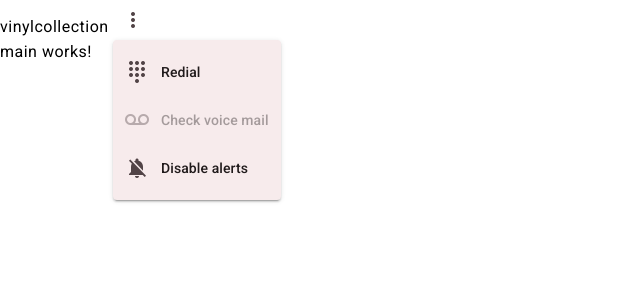
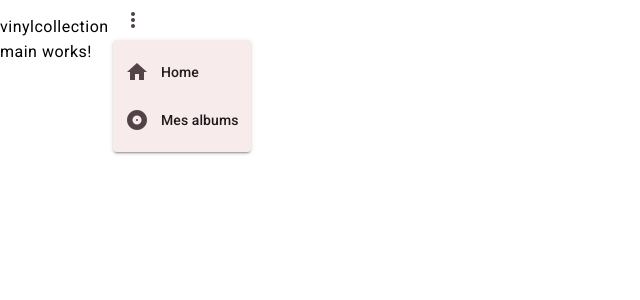
Before and after one commit to tony-dugue/curious-academy-learn-angular-18-signal, an Angular app: page /main in a window 1280 px wide. Both pictures are taken after a click on the button "more_vert". Shown: the top 300 px of the page, without its empty margins (0-640 px from the left). Built offline with nearby package versions, Linux system fonts and the light colour scheme.

Commit message:
feat(menu): add component-side routing to menu

```diff
--- a/projects/vinylcollection/src/app/app.routes.ts
+++ b/projects/vinylcollection/src/app/app.routes.ts
@@ -5,5 +5,6 @@ import { vinylsRoutes } from './features/vinyls/vinyls.routes';
 export const routes: Routes = [
   { path: '', pathMatch: 'full', redirectTo: 'main' },
   { path: 'main', component: MainComponent },
-  ...vinylsRoutes
+  //...vinylsRoutes
+  { path: 'vinyls', children: vinylsRoutes }
 ];
--- a/projects/vinylcollection/src/app/shared/ui/menus/main-menu/main-menu.component.html
+++ b/projects/vinylcollection/src/app/shared/ui/menus/main-menu/main-menu.component.html
@@ -3,18 +3,18 @@
 </button>
 
 <mat-menu #menu="matMenu">
-  <button mat-menu-item>
-    <mat-icon>dialpad</mat-icon>
-    <span>Redial</span>
+  <button mat-menu-item (click)="goToUrl('')">
+    <mat-icon>home</mat-icon>
+    <span>Home</span>
   </button>
 
-  <button mat-menu-item disabled>
+  <button mat-menu-item (click)="goToUrl('vinyls')">
+    <mat-icon>album</mat-icon>
+    <span>Mes albums</span>
+  </button>
+
+  <!-- <button mat-menu-item disabled>
     <mat-icon>voicemail</mat-icon>
     <span>Check voice mail</span>
-  </button>
-
-  <button mat-menu-item>
-    <mat-icon>notifications_off</mat-icon>
-    <span>Disable alerts</span>
-  </button>
+  </button> -->
 </mat-menu>
--- a/projects/vinylcollection/src/app/shared/ui/menus/main-menu/main-menu.component.ts
+++ b/projects/vinylcollection/src/app/shared/ui/menus/main-menu/main-menu.component.ts
@@ -1,15 +1,20 @@
-import { Component } from '@angular/core';
+import { Component, inject } from '@angular/core';
 import { MatButtonModule } from '@angular/material/button';
 import { MatIconModule } from '@angular/material/icon';
 import { MatMenuModule } from '@angular/material/menu';
+import { Router } from '@angular/router';
 
 @Component({
   selector: 'tdu-main-menu',
   standalone: true,
   imports: [MatButtonModule, MatMenuModule, MatIconModule],
   templateUrl: './main-menu.component.html',
-  styleUrl: './main-menu.component.css'
+  styleUrl: './main-menu.component.css',
 })
 export class MainMenuComponent {
+  private readonly router = inject(Router);
 
+  goToUrl(url: string): void {
+    this.router.navigate([url]);
+  }
 }
```
Also changed, not shown: projects/vinylcollection/src/app/features/vinyls/vinyls.routes.ts (+4 -4 lines).
